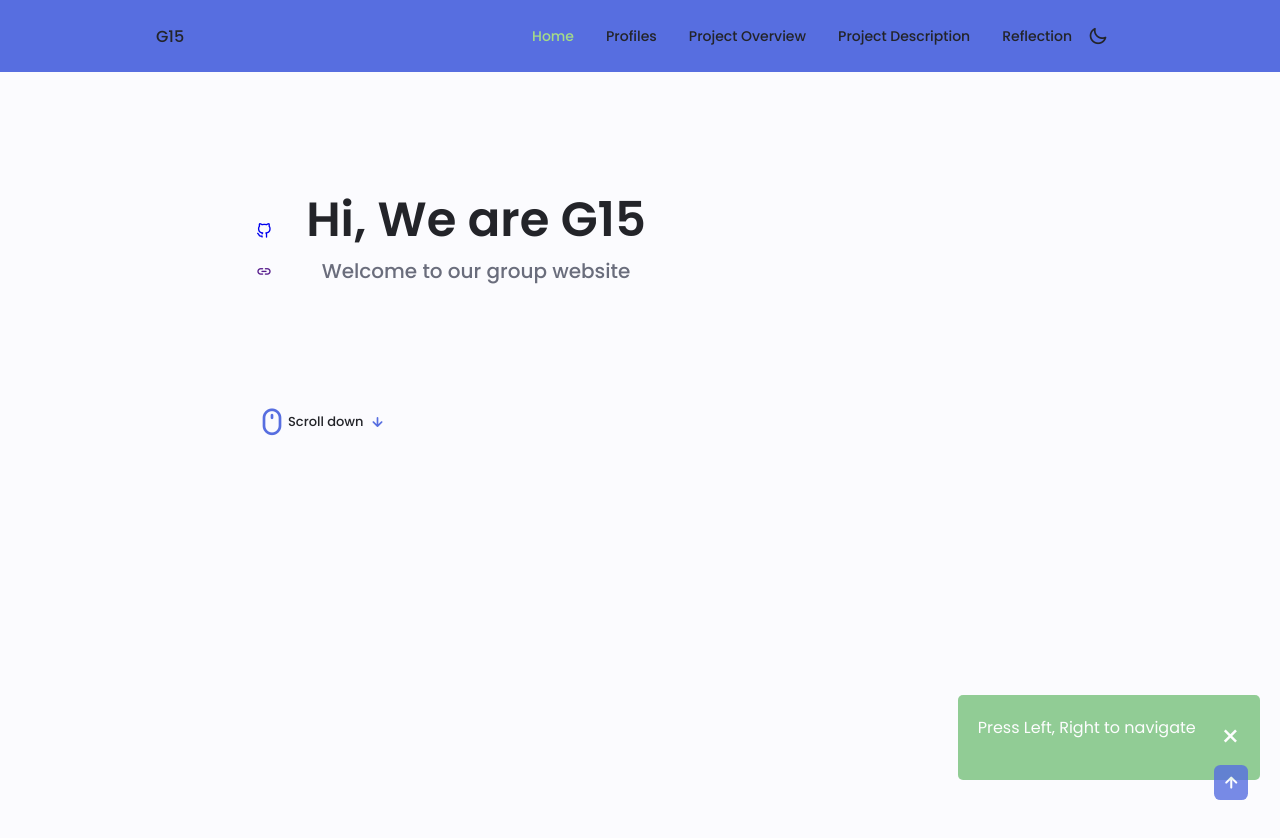
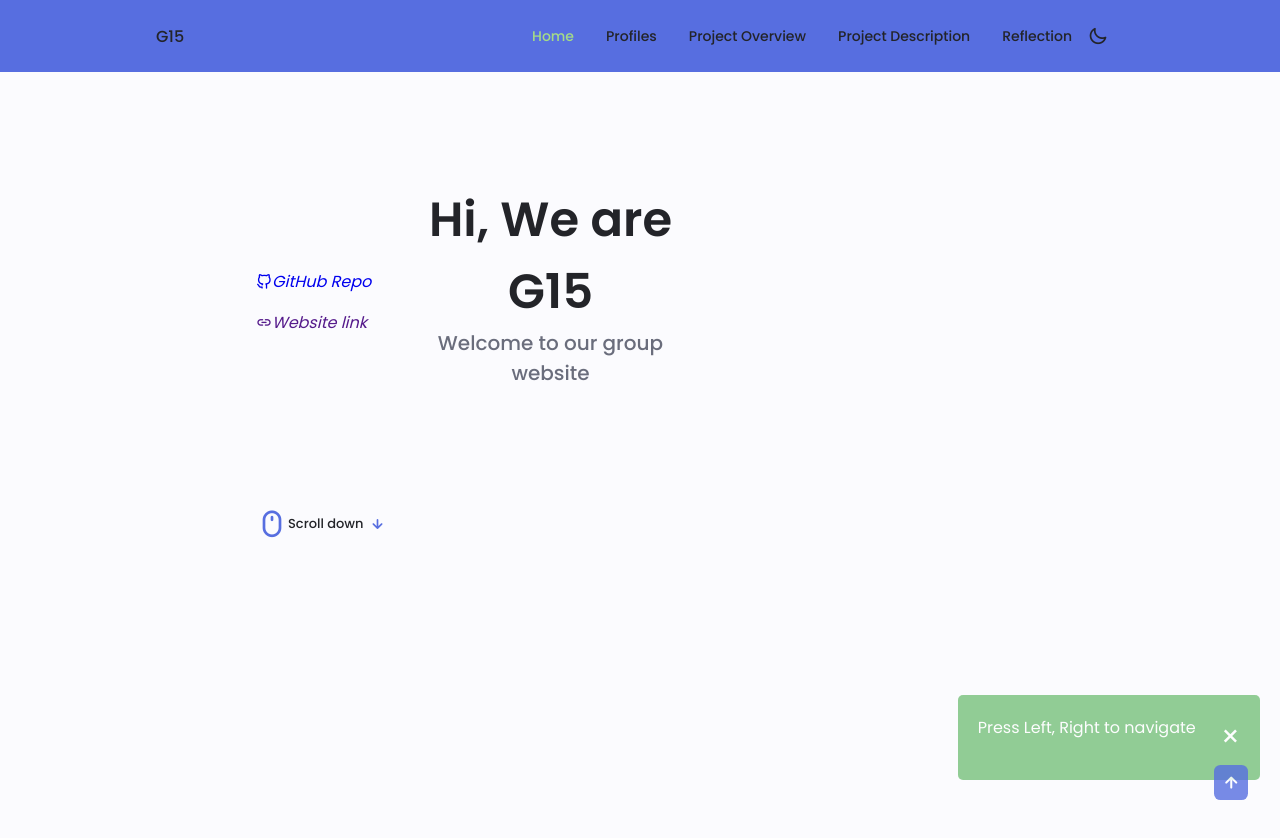
Before and after one commit to dbaonguyen/Group15, a plain HTML site: page index.html in a window 1280 px wide. Shown: the top 838 px of the page. Drawn offline with nearby package versions, Linux system fonts and the light colour scheme.

Commit message:
update link text

```diff
--- a/index.html
+++ b/index.html
@@ -61,8 +61,8 @@
                <div class="home__container container grid">
                     <div class="home__content grid">
                         <div class="home__social">
-                            <a href="https://github.com/dbaonguyen/Group15" target="_blank" class="home_social-icon"><i class="uil uil-github-alt"></i></a>
-                            <a href="" class="home_social-icon" target="_blank"><i class="uil uil-link-h"></i></a>
+                            <a href="https://github.com/dbaonguyen/Group15" target="_blank" class="home_social-icon"><i class="uil uil-github-alt">GitHub Repo</i></a>
+                            <a href="" class="home_social-icon" target="_blank"><i class="uil uil-link-h">Website link</i></a>
                         </div>
                         <div class="home__data">
                             <h1 class="home__title">Hi, We are G15</h1>
--- a/main.js
+++ b/main.js
@@ -93,11 +93,11 @@ let swiperTestimonial = new Swiper(".testimonial__container", {
     pagination: {
       el: ".swiper-pagination",
       clickable: true,
-      dynamicBullets:true
+
     },
     mousewheel: true,
     keyboard: true,
-
+    dynamicBullets:true,
 
 
   });
```
